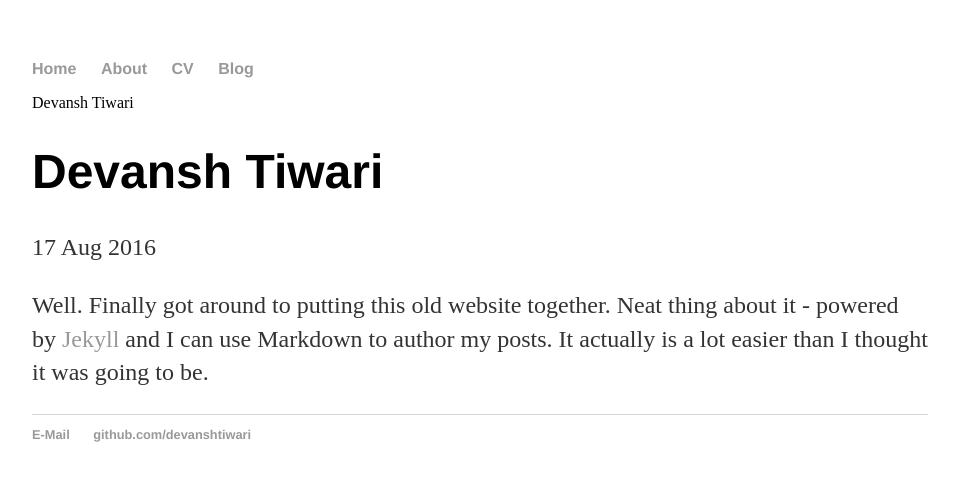
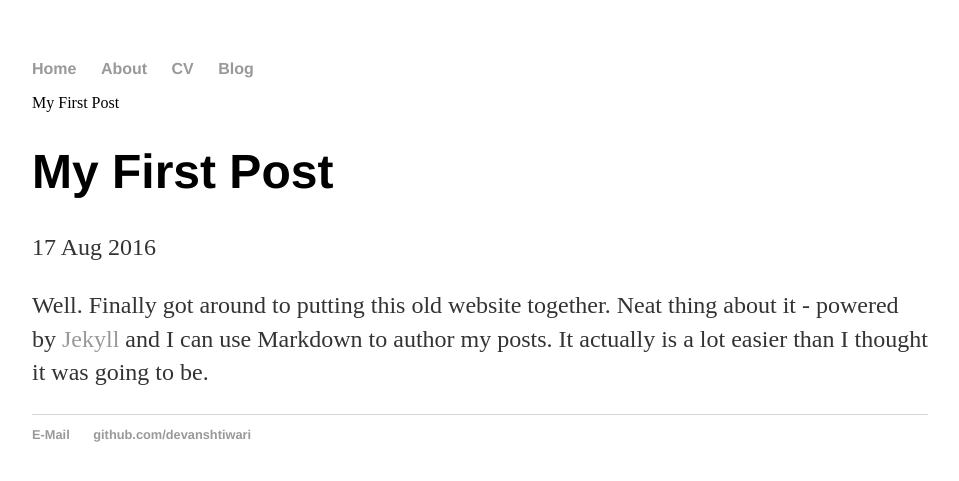
Before and after one commit to devanshtiwari/devanshtiwari.github.io, a Jekyll site: the page built from _posts/2016-08-17-My-First-Blog-Git.md, in a window 1280 px wide. Shown: the top 481 px of the page, without its empty margins (160-1119 px from the left). Built offline with Jekyll 4.4.1, drawn with Linux system fonts in a browser that asks for light colours.

Commit message:
Update 2016-08-17-My-First-Blog-Git.md

```diff
--- a/_posts/2016-08-17-My-First-Blog-Git.md
+++ b/_posts/2016-08-17-My-First-Blog-Git.md
@@ -1,6 +1,6 @@
 ---
 layout: post
-title: "Devansh Tiwari"
+title: "My First Post"
 date: 2016-08-17
 ---
 
```
